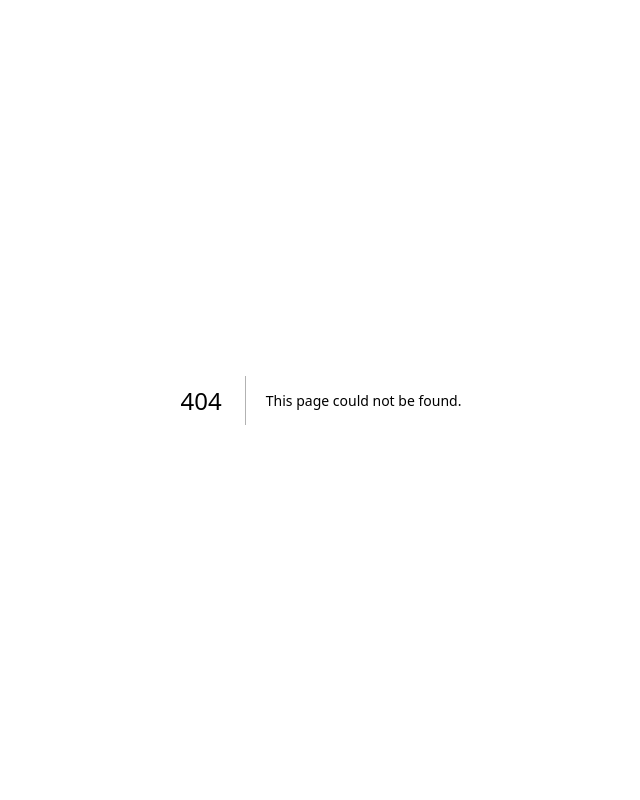
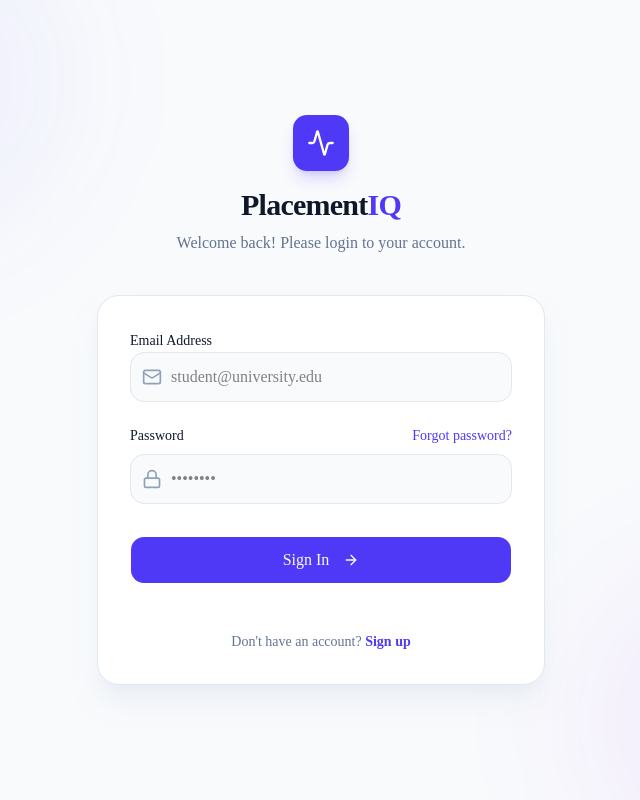
Before and after one commit to AmritaSinha29/PlacementIQ, a Next.js app in the folder frontend/: page /login in a window 1280 px wide. Before the commit this address had no page. Shown: the whole page, without its empty margins (319-959 px from the left). Built offline with nearby package versions, Linux system fonts and the light colour scheme.

Commit message:
feat(auth): build local login flow to protect student portal and bypass supabase for local dev

```diff
--- /dev/null
+++ b/frontend/src/app/login/page.tsx
@@ -0,0 +1,102 @@
+"use client";
+
+import { useState } from "react";
+import { useRouter } from "next/navigation";
+import { Activity, Mail, Lock, ArrowRight, Loader2 } from "lucide-react";
+import { Button } from "@/components/ui/button";
+
+export default function Login() {
+  const router = useRouter();
+  const [email, setEmail] = useState("");
+  const [password, setPassword] = useState("");
+  const [isLoading, setIsLoading] = useState(false);
+
+  const handleLogin = (e: React.FormEvent) => {
+    e.preventDefault();
+    setIsLoading(true);
+
+    // Simulate a network request
+    setTimeout(() => {
+      // Hardcode a demo token since Supabase backend isn't linked locally yet
+      localStorage.setItem("placement_iq_token", "demo-local-token");
+      router.push("/student");
+    }, 1200);
+  };
+
+  return (
+    <div className="min-h-screen bg-slate-50 dark:bg-slate-950 flex flex-col items-center justify-center p-6 relative overflow-hidden">
+
+      {/* Decorative background elements */}
+      <div className="absolute top-[-10%] left-[-10%] w-[40%] h-[40%] rounded-full bg-indigo-600/5 blur-3xl"></div>
+      <div className="absolute bottom-[-10%] right-[-10%] w-[40%] h-[40%] rounded-full bg-purple-600/5 blur-3xl"></div>
+
+      <div className="w-full max-w-md z-10">
+        <div className="flex flex-col items-center mb-10">
+          <div className="h-14 w-14 bg-indigo-600 rounded-xl flex items-center justify-center shadow-lg shadow-indigo-600/20 mb-4">
+            <Activity className="h-7 w-7 text-white" />
+          </div>
+          <h1 className="text-3xl font-extrabold tracking-tight text-slate-900 dark:text-white">
+            Placement<span className="text-indigo-600">IQ</span>
+          </h1>
+          <p className="text-slate-500 mt-2">Welcome back! Please login to your account.</p>
+        </div>
+
+        <div className="bg-white dark:bg-slate-900 rounded-3xl p-8 border border-slate-200 dark:border-slate-800 shadow-xl shadow-slate-200/50 dark:shadow-none">
+          <form onSubmit={handleLogin} className="space-y-6">
+
+            <div className="space-y-2">
+              <label className="text-sm font-medium text-slate-900 dark:text-slate-200">Email Address</label>
+              <div className="relative">
+                <div className="absolute inset-y-0 left-0 pl-3 flex items-center pointer-events-none">
+                  <Mail className="h-5 w-5 text-slate-400" />
+                </div>
+                <input
+                  type="email"
+                  value={email}
+                  onChange={(e) => setEmail(e.target.value)}
+                  className="pl-10 w-full p-3 rounded-xl border border-slate-200 dark:border-slate-800 bg-slate-50 dark:bg-slate-950 focus:outline-none focus:ring-2 focus:ring-indigo-600/50 transition-all"
+                  placeholder="student@university.edu"
+                  required
+                />
+              </div>
+            </div>
+
+            <div className="space-y-2">
+              <div className="flex items-center justify-between">
+                <label className="text-sm font-medium text-slate-900 dark:text-slate-200">Password</label>
+                <a href="#" className="text-sm font-medium text-indigo-600 hover:text-indigo-500">Forgot password?</a>
+              </div>
+              <div className="relative">
+                <div className="absolute inset-y-0 left-0 pl-3 flex items-center pointer-events-none">
+                  <Lock className="h-5 w-5 text-slate-400" />
+                </div>
+                <input
+                  type="password"
+                  value={password}
+                  onChange={(e) => setPassword(e.target.value)}
+                  className="pl-10 w-full p-3 rounded-xl border border-slate-200 dark:border-slate-800 bg-slate-50 dark:bg-slate-950 focus:outline-none focus:ring-2 focus:ring-indigo-600/50 transition-all"
+                  placeholder="••••••••"
+                  required
+                />
+              </div>
+            </div>
+
+            <Button type="submit" disabled={isLoading} className="w-full bg-indigo-600 hover:bg-indigo-700 h-12 rounded-xl text-base mt-2">
+              {isLoading ? (
+                <><Loader2 className="mr-2 h-5 w-5 animate-spin" /> Authenticating...</>
+              ) : (
+                <>Sign In <ArrowRight className="ml-2 h-5 w-5" /></>
+              )}
+            </Button>
+
+            <div className="text-center mt-6">
+              <p className="text-sm text-slate-500">
+                Don't have an account? <a href="#" className="font-semibold text-indigo-600 hover:text-indigo-500">Sign up</a>
+              </p>
+            </div>
+          </form>
+        </div>
+      </div>
+    </div>
+  );
+}
--- a/frontend/src/app/page.tsx
+++ b/frontend/src/app/page.tsx
@@ -50,7 +50,7 @@ export default function Home() {
           </Link>
 
           {/* Student Portal Card */}
-          <Link href="/student" className="group">
+          <Link href="/login" className="group">
             <div className="h-full bg-white dark:bg-slate-900 rounded-3xl p-8 border border-slate-200 dark:border-slate-800 shadow-sm transition-all duration-300 hover:shadow-xl hover:shadow-purple-500/10 hover:border-purple-200 dark:hover:border-purple-800 flex flex-col">
               <div className="h-14 w-14 bg-purple-50 dark:bg-purple-900/30 text-purple-600 dark:text-purple-400 rounded-2xl flex items-center justify-center mb-6 group-hover:scale-110 transition-transform duration-300">
                 <GraduationCap className="h-7 w-7" />
--- a/frontend/src/app/student/mock-interview/page.tsx
+++ b/frontend/src/app/student/mock-interview/page.tsx
@@ -1,18 +1,25 @@
 "use client";
 
 import { useState, useRef, useEffect } from "react";
+import { useRouter } from "next/navigation";
 import Webcam from "react-webcam";
 import { Card, CardContent, CardDescription, CardHeader, CardTitle } from "@/components/ui/card";
 import { Button } from "@/components/ui/button";
 import { Badge } from "@/components/ui/badge";
 import { Mic, MicOff, Video, Play, Loader2 } from "lucide-react";
-import { supabase } from "@/lib/supabase";
 
 export default function MockInterviewPage() {
+  const router = useRouter();
   const [question, setQuestion] = useState("Tell me about a challenging distributed systems project you've worked on.");
   const [isRecording, setIsRecording] = useState(false);
   const [isProcessing, setIsProcessing] = useState(false);
   const [feedback, setFeedback] = useState<any>(null);
+
+  useEffect(() => {
+    if (!localStorage.getItem("placement_iq_token")) {
+      router.push("/login");
+    }
+  }, [router]);
 
   const mediaRecorderRef = useRef<MediaRecorder | null>(null);
   const audioChunksRef = useRef<Blob[]>([]);
@@ -29,10 +36,10 @@ export default function MockInterviewPage() {
 
   const startInterview = async () => {
     try {
-      const { data: { session } } = await supabase.auth.getSession();
+      const token = localStorage.getItem("placement_iq_token");
       const res = await fetch("http://localhost:8000/v1/interview/start", {
         method: "POST",
-        headers: { Authorization: `Bearer ${session?.access_token}` }
+        headers: { Authorization: `Bearer ${token}` }
       });
       const data = await res.json();
       setQuestion(data.question);
@@ -82,7 +89,7 @@ export default function MockInterviewPage() {
 
   const analyzeAudio = async (audioBlob: Blob) => {
     try {
-      const { data: { session } } = await supabase.auth.getSession();
+      const token = localStorage.getItem("placement_iq_token");
 
       const formData = new FormData();
       formData.append("audio", audioBlob, "answer.webm");
@@ -91,7 +98,7 @@ export default function MockInterviewPage() {
       const res = await fetch("http://localhost:8000/v1/interview/analyze", {
         method: "POST",
         headers: {
-          Authorization: `Bearer ${session?.access_token}`
+          Authorization: `Bearer ${token}`
           // Do NOT set Content-Type header manually when using FormData, the browser sets it with boundary
         },
         body: formData
--- a/frontend/src/app/student/page.tsx
+++ b/frontend/src/app/student/page.tsx
@@ -5,19 +5,27 @@ import { Card, CardContent, CardDescription, CardHeader, CardTitle } from "@/com
 import { Button } from "@/components/ui/button"
 import { Progress } from "@/components/ui/progress"
 import { Briefcase, BookOpen, Target, CheckCircle2, Upload, Loader2, IndianRupee } from "lucide-react"
-import { useState } from "react"
-import { supabase } from "@/lib/supabase"
+import { useState, useEffect } from "react"
+import { useRouter } from "next/navigation"
 
 export default function StudentPortal() {
+  const router = useRouter()
   const [resumeFile, setResumeFile] = useState<File | null>(null)
   const [isScanning, setIsScanning] = useState(false)
   const [scanResult, setScanResult] = useState<any>(null)
+
+  useEffect(() => {
+    // Basic auth check
+    if (!localStorage.getItem("placement_iq_token")) {
+      router.push("/login");
+    }
+  }, [router]);
 
   const handleScanResume = async () => {
     if (!resumeFile) return;
     setIsScanning(true);
     try {
-      const { data: { session } } = await supabase.auth.getSession();
+      const token = localStorage.getItem("placement_iq_token");
 
       const formData = new FormData();
       formData.append("resume", resumeFile);
@@ -25,7 +33,7 @@ export default function StudentPortal() {
       const res = await fetch("http://localhost:8000/v1/resume/predict-salary", {
         method: "POST",
         headers: {
-          Authorization: `Bearer ${session?.access_token}`
+          Authorization: `Bearer ${token}`
         },
         body: formData
       });
```
Also changed, not shown: 1 other file (tests, documents, lock files or other folders).
